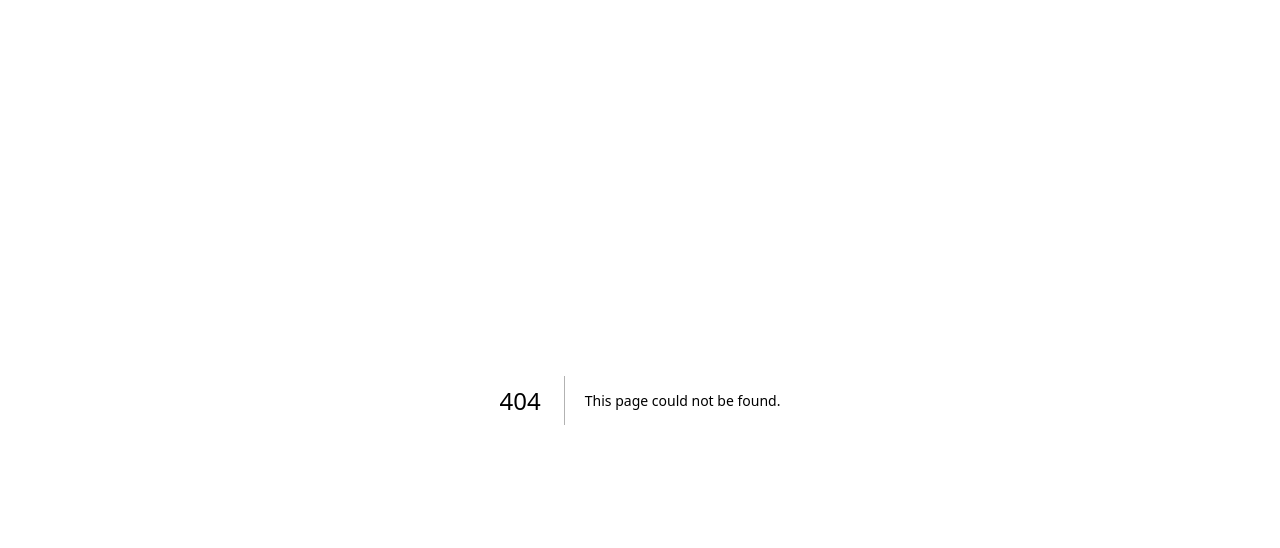
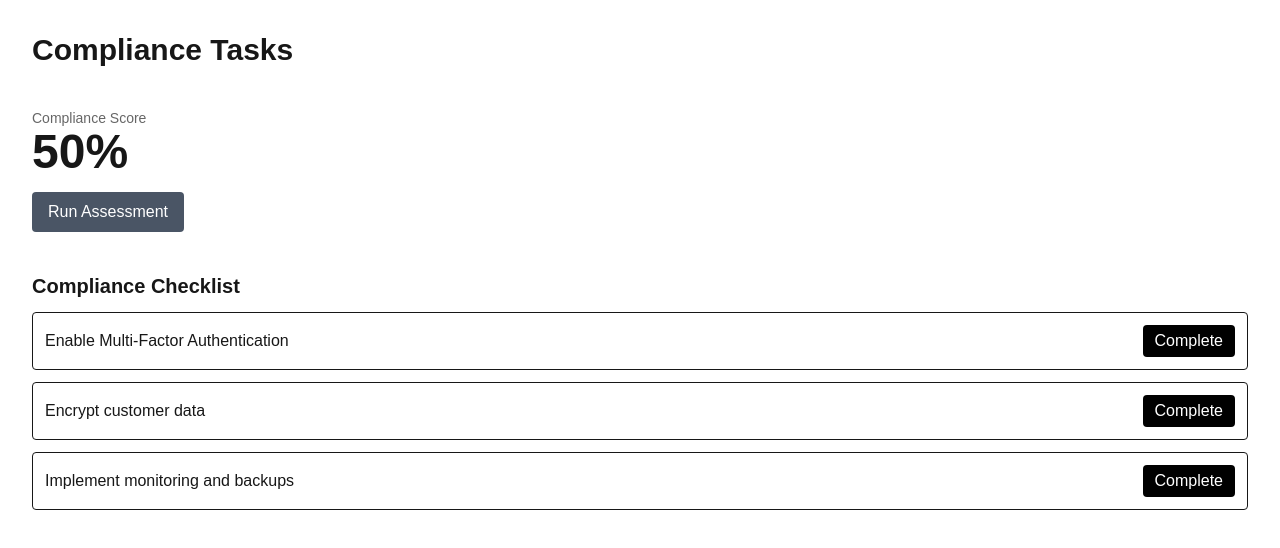
Before and after one commit to abdisamad9009-dot/complypilot-frontend, a Next.js app: page /tasks in a window 1280 px wide. Before the commit this address had no page. Shown: the top 548 px of the page. Built offline with nearby package versions, Linux system fonts and the light colour scheme.

Commit message:
Create page.tsx

```diff
--- /dev/null
+++ b/app/tasks/page.tsx
@@ -0,0 +1,61 @@
+"use client"
+
+import Link from "next/link"
+
+export default function TasksPage() {
+
+  const tasks = [
+    "Enable Multi‑Factor Authentication",
+    "Encrypt customer data",
+    "Implement monitoring and backups"
+  ]
+
+  return (
+    <div className="p-8 space-y-10">
+
+      <h1 className="text-3xl font-bold">
+        Compliance Tasks
+      </h1>
+
+      {/* Compliance Score */}
+      <div>
+        <p className="text-sm text-black/60">
+          Compliance Score
+        </p>
+
+        <div className="text-5xl font-bold">
+          50%
+        </div>
+
+        <Link href="/assessment">
+          <button className="mt-4 bg-gray-600 text-white px-4 py-2 rounded">
+            Run Assessment
+          </button>
+        </Link>
+      </div>
+
+      {/* Tasks */}
+      <div>
+        <h2 className="text-xl font-semibold mb-3">
+          Compliance Checklist
+        </h2>
+
+        <ul className="space-y-3">
+          {tasks.map((task, index) => (
+            <li
+              key={index}
+              className="flex justify-between items-center border p-3 rounded"
+            >
+              {task}
+
+              <button className="bg-black text-white px-3 py-1 rounded">
+                Complete
+              </button>
+            </li>
+          ))}
+        </ul>
+      </div>
+
+    </div>
+  )
+}
```
